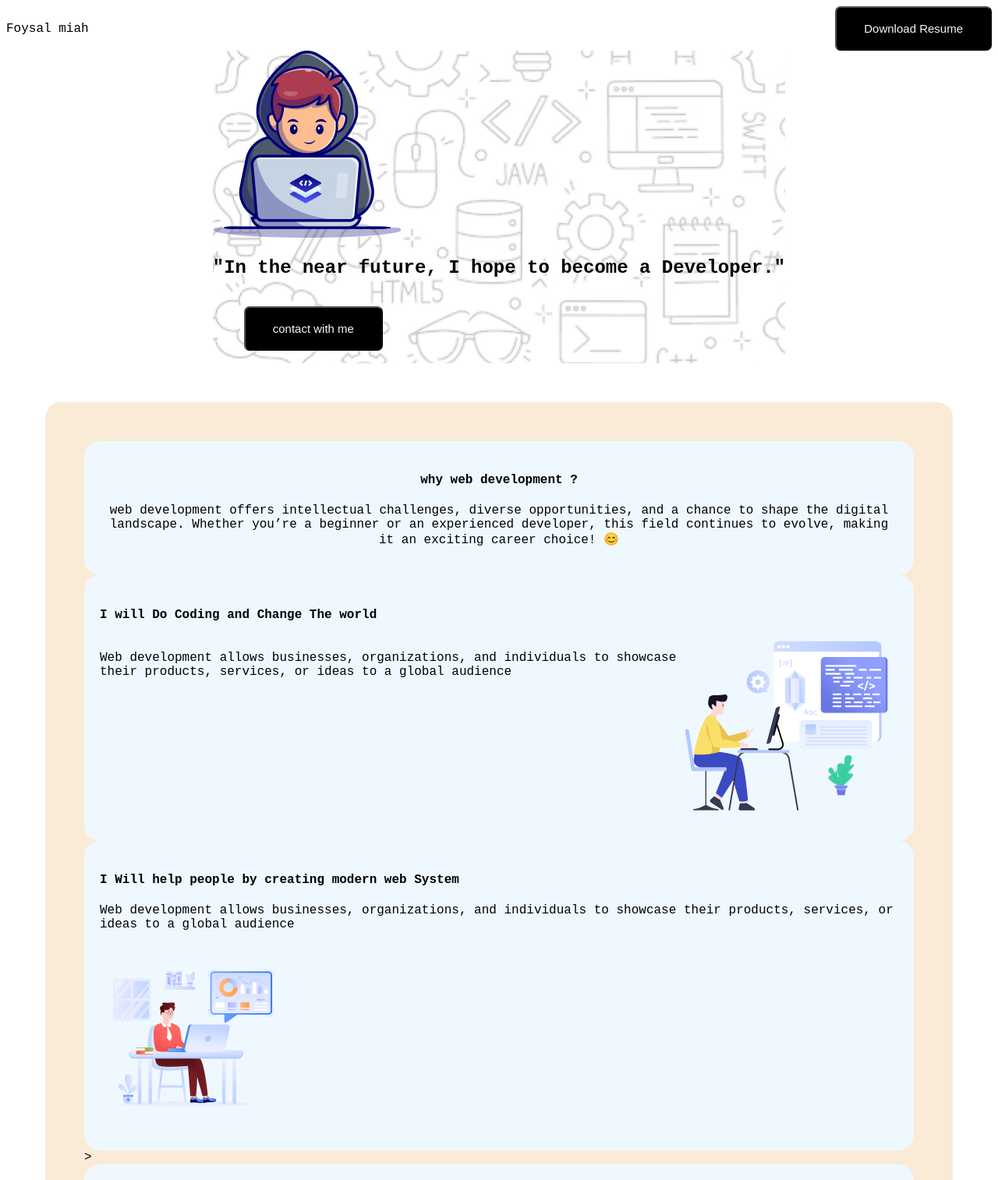
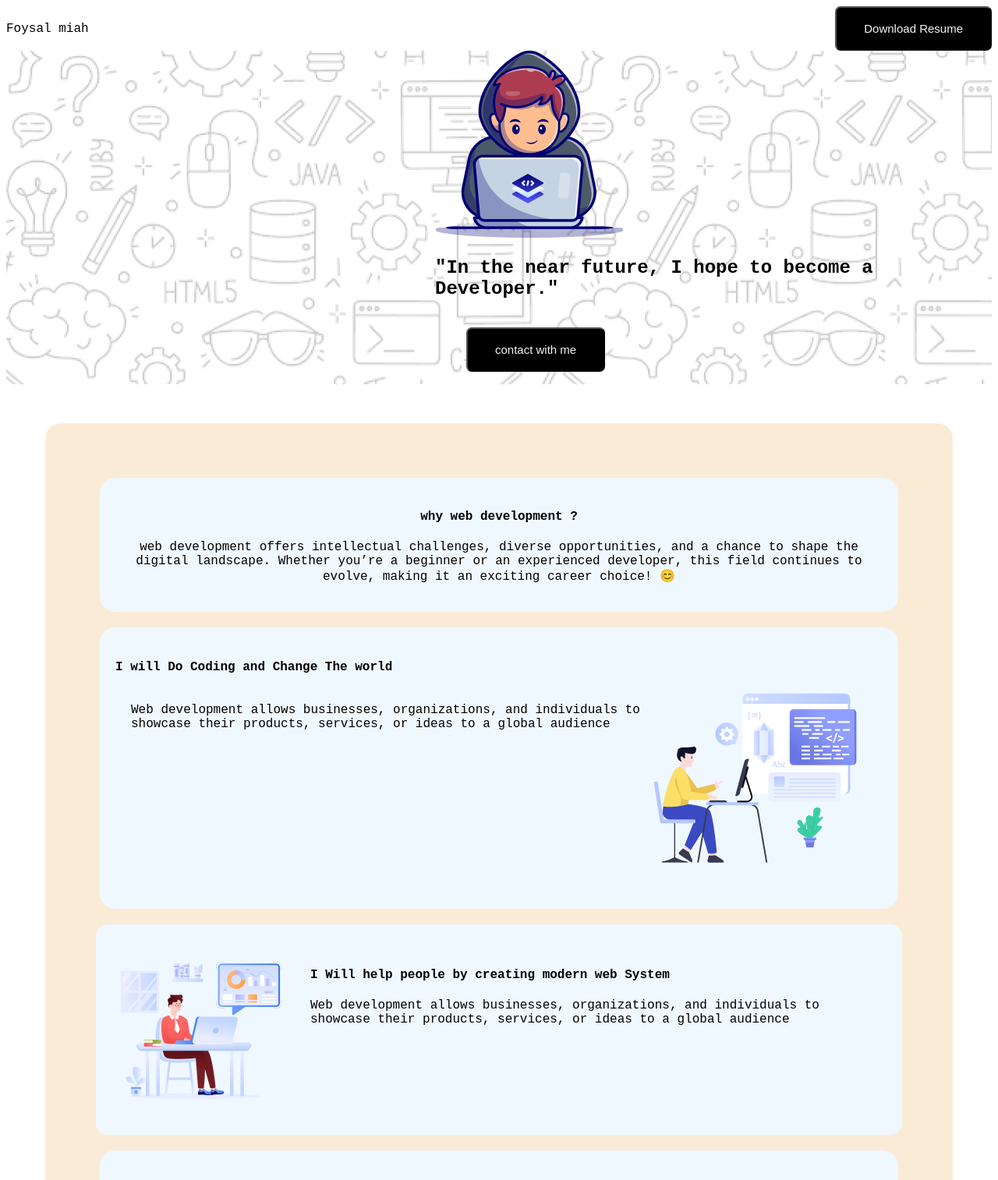
Before and after one commit to Foysal107/assignment-01, a plain HTML site: page index.html in a window 1280 px wide. Shown: the top 1514 px of the page at 78% size. Drawn offline with Linux system fonts and the light colour scheme; a web font is replaced by a local one.

Commit message:
project done

```diff
--- a/index.html
+++ b/index.html
@@ -60,17 +60,19 @@
 
 
 
-     <div class="color" >
+     <div class="colo" >
+
+        <img src="assets/Group 3.png" alt="" srcset="">
+    <div class="Layer_2">
         <h4>I Will help people by creating modern web System</h4>
-
-    <div class="Layer_2">
   <p>
      Web development allows businesses, organizations, and individuals to showcase their products, services, or ideas to a global audience
   </p>
- <img src="assets/Group 3.png" alt="" srcset="">
+
+
 </div>
 </div>
->
+
 
 <div class="color " >
 <h4>I Will help people by creating modern web System</h4>
@@ -198,6 +200,14 @@
 
       </footer>
     </section>
+    <div class="d">
+        <div>
+        <p>An open Commitment by Foysal miah</p>
+    </div>
+    <img < a href="">src="assets/facebook.png" alt="" srcset=""></a>
+      <img src="assets/github.png" alt="" srcset=""></a>
+   <a href=""><img src="assets/linkedin-icon 1.png" alt="" srcset=""></a>
+</div>
 
 </body>
 </html>
--- a/style.css
+++ b/style.css
@@ -42,18 +42,13 @@ button{
     font-size: 15px;
     padding: 18px 35px;
     justify-content: center;
-
-
-
 }
 .banner-contains{
-    justify-content:center;
-
-
+    margin-left: 550px;
 }
 .banner-description{
 
-    text-align: center;
+
 
 }
 
@@ -81,18 +76,15 @@ main{
 
 
 }
-.Layer_2{
-
-}
-
 .second{
     text-align: center;
+
 }
 .color{
     background-color: aliceblue;
     border-radius: 20px;
     padding: 20px;
-    margin: 20pxpx;
+    margin: 20px;
 
 }
 .vedio{
@@ -159,6 +151,21 @@ footer{
         padding: 50px;
         margin: 50px;
 }
-.text{
+.colo{
+    display: flex;
+    background-color: aliceblue;
+    border-radius: 15px;
+    padding: 15px;
+    margin: 15px;
+}
+
+section div{
+    margin: 20px;
+}
+.d{
+    display: flex;
+    position: top right;
+}
+.image{
 
 }
```
